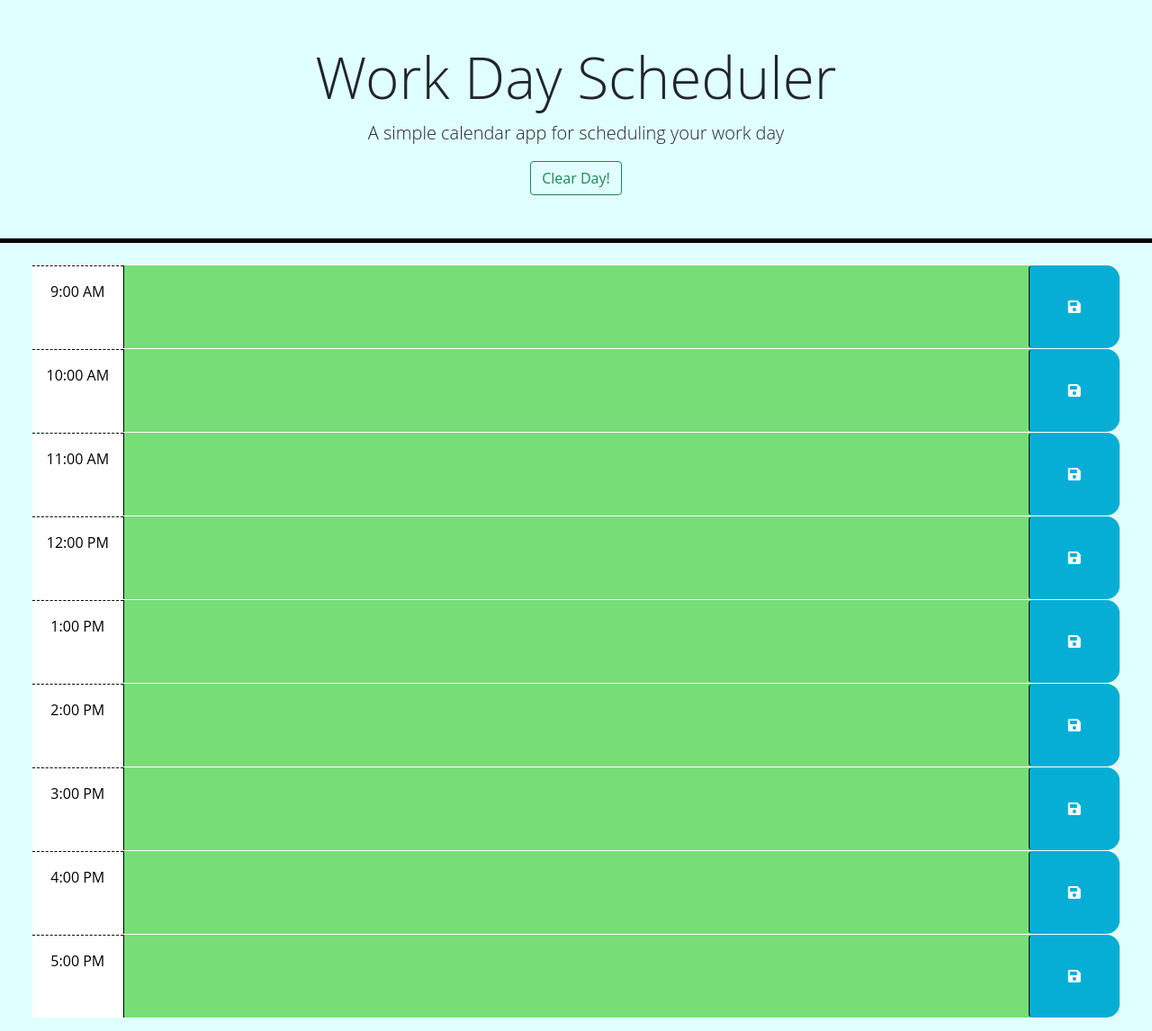
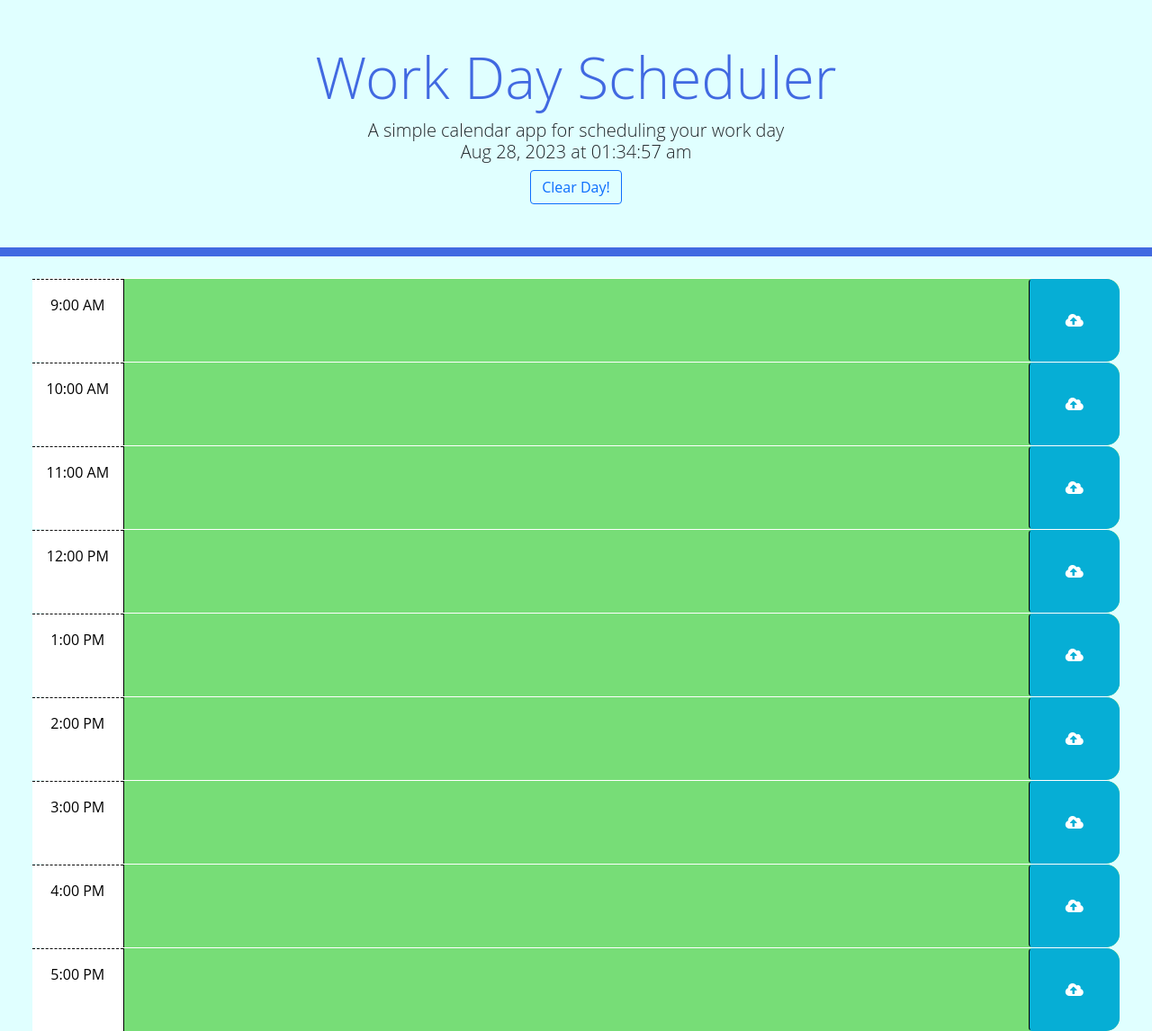
Before and after one commit to fibarrafdec/Work-Day-Scheduler, a plain HTML site: page index.html in a window 1280 px wide. Shown: the whole page at 90% size. Drawn offline with nearby package versions, Linux system fonts and the light colour scheme.

Commit message:
add new JS file

```diff
--- a/index.html
+++ b/index.html
@@ -27,81 +27,72 @@
   <body>
     <header class="p-5 mb-4">
       <h1 class="display-3">Work Day Scheduler</h1>
-      <p class="lead">A simple calendar app for scheduling your work day</p>
-      <p id="currentDay" class="lead"></p>
-      <button type="button" class="btn btn-outline-success" id="clearDay">Clear Day!</button>
+      <h2 class="lead">A simple calendar app for scheduling your work day<br />
+      <span id="time-display" class="lead"></span></h2>
+      <button type="button" class="btn btn-outline-primary" id="clearDay">Clear Day!</button>
     </header>
     <div class="container-fluid px-5">
-      <!-- Use class for "past", "present", and "future" to apply styles to the
-        time-block divs accordingly. The javascript will need to do this by
-        adding/removing these classes on each div by comparing the hour in the
-        id to the current hour. The html provided below is meant to be an example
-        demonstrating how the css provided can be leveraged to create the
-        desired layout and colors. The html below should be removed or updated
-        in the finished product. Remember to delete this comment once the
-        code is implemented.
-        -->
       <div id="hour-9" class="row time-block past present future">
         <div class="col-2 col-md-1 hour text-center py-3">9:00 AM</div>
         <textarea class="col-8 col-md-10 description" rows="3"> </textarea>
         <button class="btn saveBtn col-2 col-md-1" aria-label="save">
-          <i class="fas fa-save" aria-hidden="true"></i>
+          <i class="fas fa-cloud-upload-alt" aria-hidden="true"></i>
         </button>
       </div>
       <div id="hour-10" class="row time-block past present future">
         <div class="col-2 col-md-1 hour text-center py-3">10:00 AM</div>
         <textarea class="col-8 col-md-10 description" rows="3"> </textarea>
         <button class="btn saveBtn col-2 col-md-1" aria-label="save">
-          <i class="fas fa-save" aria-hidden="true"></i>
+          <i class="fas fa-cloud-upload-alt" aria-hidden="true"></i>
         </button>
       </div>
       <div id="hour-11" class="row time-block past present future">
         <div class="col-2 col-md-1 hour text-center py-3">11:00 AM</div>
         <textarea class="col-8 col-md-10 description" rows="3"> </textarea>
         <button class="btn saveBtn col-2 col-md-1" aria-label="save">
-          <i class="fas fa-save" aria-hidden="true"></i>
+          <i class="fas fa-cloud-upload-alt" aria-hidden="true"></i>
         </button>
       </div>
       <div id="hour-12" class="row time-block past present future">
         <div class="col-2 col-md-1 hour text-center py-3">12:00 PM</div>
         <textarea class="col-8 col-md-10 description" rows="3"> </textarea>
         <button class="btn saveBtn col-2 col-md-1" aria-label="save">
-          <i class="fas fa-save" aria-hidden="true"></i>
+          <i class="fas fa-cloud-upload-alt" aria-hidden="true"></i>
         </button>
       </div>
       <div id="hour-13" class="row time-block past present future">
         <div class="col-2 col-md-1 hour text-center py-3">1:00 PM</div>
         <textarea class="col-8 col-md-10 description" rows="3"> </textarea>
         <button class="btn saveBtn col-2 col-md-1" aria-label="save">
-          <i class="fas fa-save" aria-hidden="true"></i>
+          <i class="fas fa-cloud-upload-alt" aria-hidden="true"></i>
         </button>
       </div>
       <div id="hour-14" class="row time-block past present future">
         <div class="col-2 col-md-1 hour text-center py-3">2:00 PM</div>
         <textarea class="col-8 col-md-10 description" rows="3"> </textarea>
         <button class="btn saveBtn col-2 col-md-1" aria-label="save">
-          <i class="fas fa-save" aria-hidden="true"></i>
+          <i class="fas fa-cloud-upload-alt" aria-hidden="true"></i>
         </button>
       </div>
       <div id="hour-15" class="row time-block past present future">
         <div class="col-2 col-md-1 hour text-center py-3">3:00 PM</div>
         <textarea class="col-8 col-md-10 description" rows="3"> </textarea>
         <button class="btn saveBtn col-2 col-md-1" aria-label="save">
-          <i class="fas fa-save" aria-hidden="true"></i>
+          <i class="fas fa-cloud-upload-alt" aria-hidden="true"></i>
         </button>
       </div>
       <div id="hour-16" class="row time-block past present future">
         <div class="col-2 col-md-1 hour text-center py-3">4:00 PM</div>
         <textarea class="col-8 col-md-10 description" rows="3"> </textarea>
         <button class="btn saveBtn col-2 col-md-1" aria-label="save">
-          <i class="fas fa-save" aria-hidden="true"></i>
+          <i class="fas fa-cloud-upload-alt" aria-hidden="true"></i>
         </button>
       </div>
       <div id="hour-17" class="row time-block past present future">
         <div class="col-2 col-md-1 hour text-center py-3">5:00 PM</div>
         <textarea class="col-8 col-md-10 description" rows="3"> </textarea>
         <button class="btn saveBtn col-2 col-md-1" aria-label="save">
-          <i class="fas fa-save" aria-hidden="true"></i>
+          <i class="fas fa-cloud-upload-alt" aria-hidden="true"></i>
         </button>
       </div>
     </div>
--- a/script.js
+++ b/script.js
@@ -1,51 +1,9 @@
-let interval = setInterval(function() {
-    let presentMoment = moment();
-    $('#currentDay').html(presentMoment.format('YYYY MMMM DD') + ' '
-                        + presentMoment.format('dddd')
-                         .substring(0,3).toUpperCase());
-    $('#currentDay').html(currentDate + " " + presentMoment.format('hh:mm:ss A'));
-  }, 100);
-
-let currentDate = moment().format('dddd') + " " + moment().format("Do MMM YYYY");
-let currentHour = moment().format('h:mm:ss a');
+let timeDisplayEl = $('#time-display');
 
 
-let nine = $("hour-9");
-let ten = $("hour-10");
-let eleven = $("hour-11");
-let twelve = $("hour-12");
-let thirteen = $("hour-13");
-let fourteen = $("hour-14");
-let fiveteen = $("hour-15");
-let sixteen = $("hour-17");
-let seventeen = $("hour-17");
+function displayTime() {
+    let rightNow = dayjs().format('MMM DD, YYYY [at] hh:mm:ss a');
+    timeDisplayEl.text(rightNow);
+}
 
-function initPage()
-
-function status ()
-
-
-
-// Wrap all code that interacts with the DOM in a call to jQuery to ensure that
-// the code isn't run until the browser has finished rendering all the elements
-// in the html.
-$(function () {
-    // TODO: Add a listener for click events on the save button. This code should
-    // use the id in the containing time-block as a key to save the user input in
-    // local storage. HINT: What does `this` reference in the click listener
-    // function? How can DOM traversal be used to get the "hour-x" id of the
-    // time-block containing the button that was clicked? How might the id be
-    // useful when saving the description in local storage?
-    //
-    // TODO: Add code to apply the past, present, or future class to each time
-    // block by comparing the id to the current hour. HINTS: How can the id
-    // attribute of each time-block be used to conditionally add or remove the
-    // past, present, and future classes? How can Day.js be used to get the
-    // current hour in 24-hour time?
-    //
-    // TODO: Add code to get any user input that was saved in localStorage and set
-    // the values of the corresponding textarea elements. HINT: How can the id
-    // attribute of each time-block be used to do this?
-    //
-    // TODO: Add code to display the current date in the header of the page.
-  });
+displayTime();
--- a/style.css
+++ b/style.css
@@ -15,7 +15,11 @@ body {
 
   header {
     text-align: center;
-    border-bottom: solid black 5px;
+    border-bottom: solid #4169e1 10px;
+  }
+
+  .display-3 {
+    color: #4169e1;
   }
 
   .description {
```
Also changed, not shown: script2.js (added).
